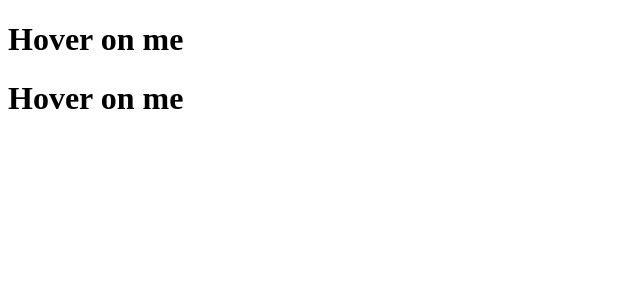
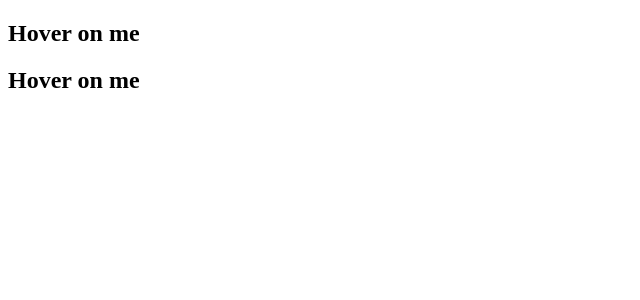
Before and after one commit to acciojob/react-composition-3-BandiKantiChaitanya, a React app: page / in a window 1280 px wide. Shown: the top 300 px of the page, without its empty margins (0-640 px from the left). Built offline with nearby package versions, Linux system fonts and the light colour scheme.

Commit message:
updated version

```diff
--- a/src/components/App.js
+++ b/src/components/App.js
@@ -16,7 +16,7 @@ const App = () => {
     <div>
         {/* Do not remove the main div */}
 
-        <h1 onMouseOver={handleHover} onMouseLeave={handleLeave}>Hover on me</h1>
+        <h2 onMouseOver={handleHover} onMouseLeave={handleLeave}>Hover on me</h2>
         {
           visualise &&
           <p style={{backgroundColor:'red'}}>{text}</p>
--- a/src/components/Tooltip.js
+++ b/src/components/Tooltip.js
@@ -11,10 +11,10 @@ function Tooltip({text}) {
   }
   return (
     <div>
-         <h1 onMouseOver={handleHover} onMouseLeave={handleLeave}>Hover on me</h1>
+         <h2 className='tooltip' onMouseOver={handleHover} onMouseLeave={handleLeave}>Hover on me</h2>
         {
           visualise &&
-          <p style={{backgroundColor:'red'}}>This is another tooltip</p>
+          <p className='tooltip' style={{backgroundColor:'red'}}>This is another tooltip</p>
         }
     </div>
   )
```
